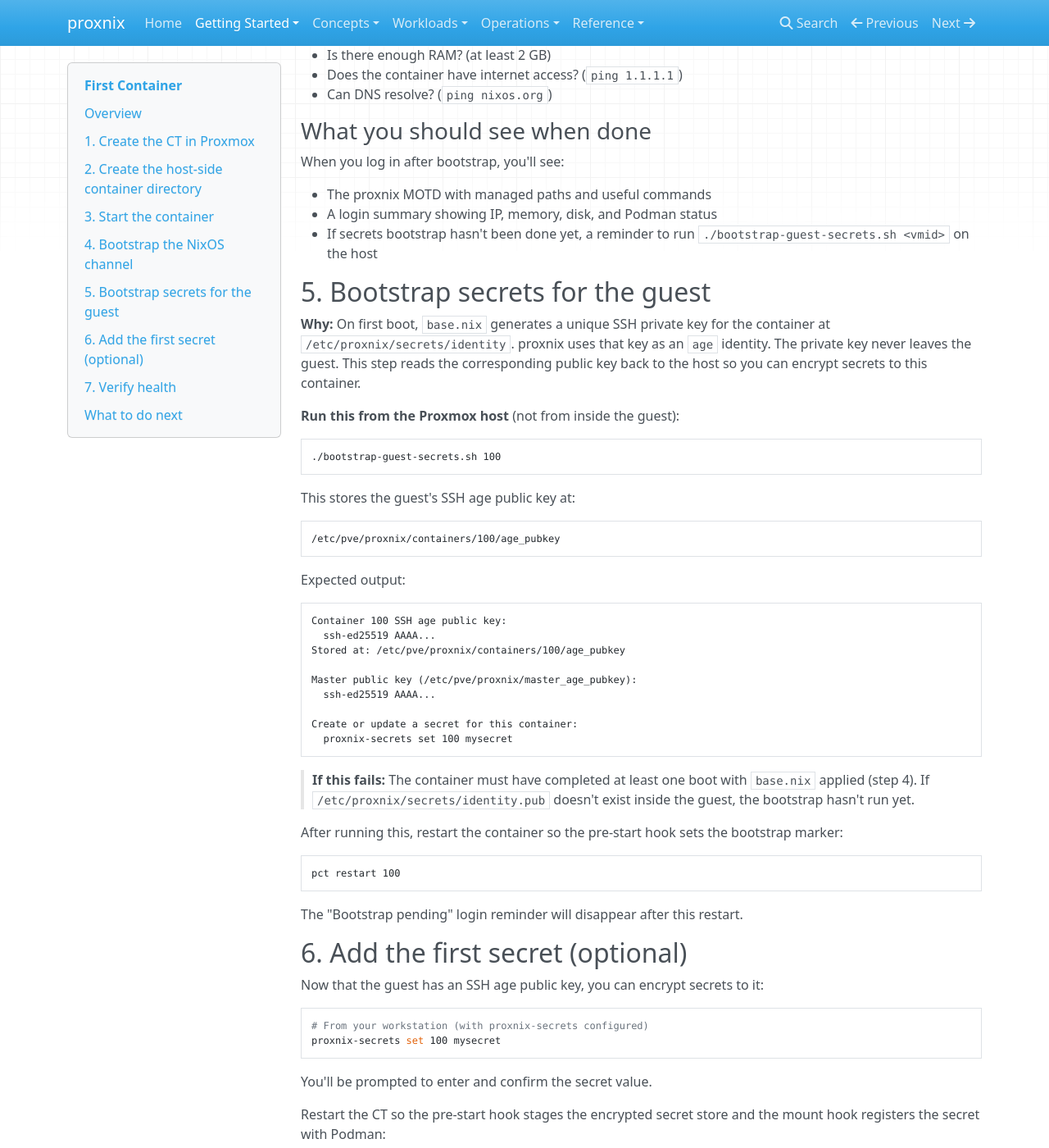
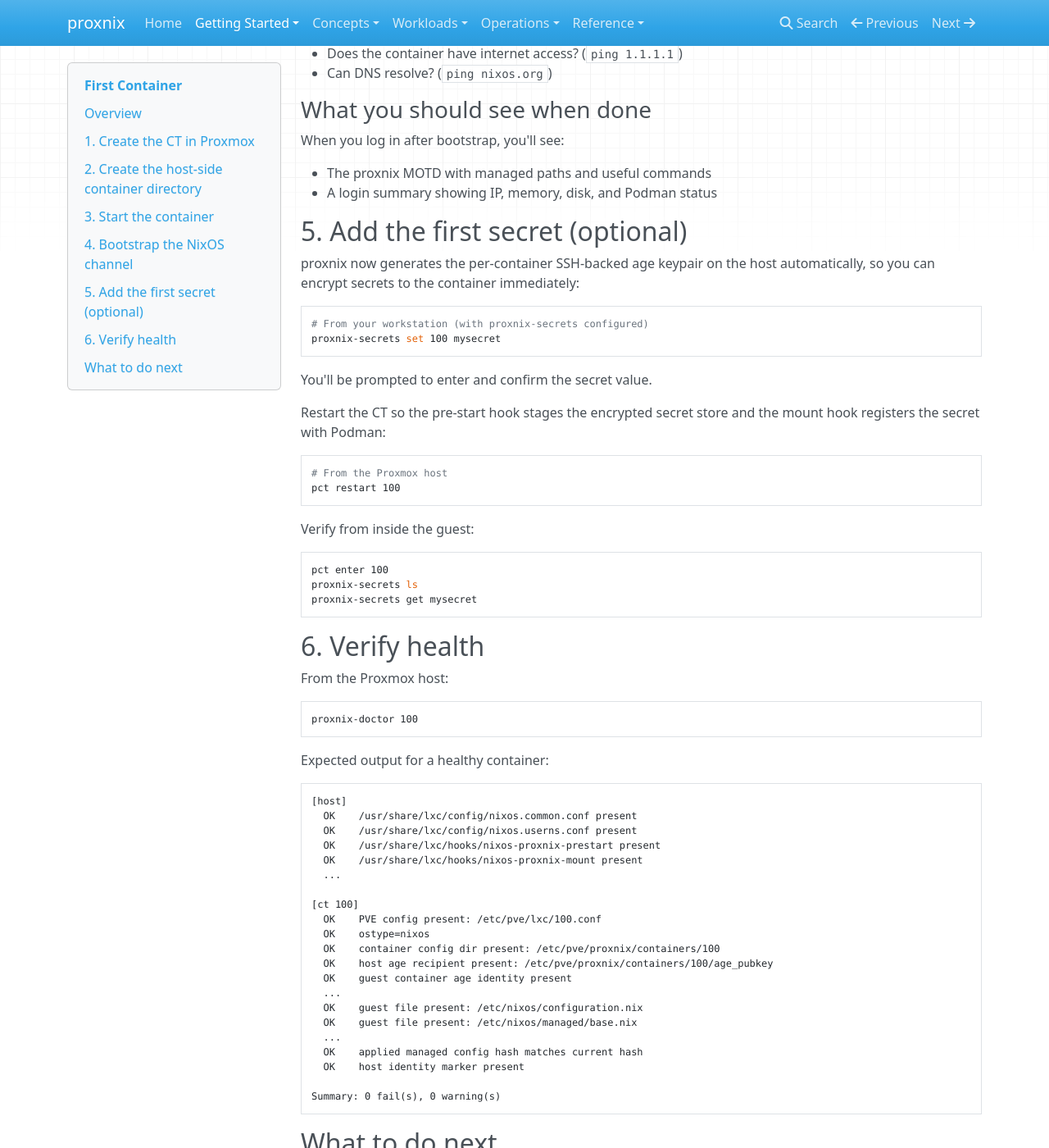
Before and after one commit to denMaier/proxnix, an MkDocs documentation site: the page built from docs/getting-started/first-container.md, in a window 1280 px wide and 1400 px high, scrolled down 2793 px. Shown: the whole window at 82% size. Built offline with MkDocs 1.6.1, drawn with Linux system fonts in a browser that asks for light colours; nearby versions of some CDN libraries; some of the changed text lies outside the part shown.

Commit message:
ssh keys are now host managed, so secrets must not be bootstraped manually anymore

````diff
--- a/docs/getting-started/first-container.md
+++ b/docs/getting-started/first-container.md
@@ -14,9 +14,8 @@
 | 2 | Create the host-side config directory | proxnix reads per-container config from here |
 | 3 | Start the container | Triggers the pre-start and mount hooks that seed NixOS config |
 | 4 | Bootstrap the NixOS channel | Fresh templates lack the root `nixos` channel needed for `nixos-rebuild` |
-| 5 | Bootstrap secrets for the guest | Records the guest's age public key so you can encrypt secrets to it |
-| 6 | Add the first secret (optional) | Demonstrates the secrets workflow |
-| 7 | Verify health | Confirms everything is wired up correctly |
+| 5 | Add the first secret (optional) | Demonstrates the secrets workflow |
+| 6 | Verify health | Confirms everything is wired up correctly |
 
 ## 1. Create the CT in Proxmox
 
@@ -132,51 +131,10 @@
 
 - The proxnix MOTD with managed paths and useful commands
 - A login summary showing IP, memory, disk, and Podman status
-- If secrets bootstrap hasn't been done yet, a reminder to run `./bootstrap-guest-secrets.sh <vmid>` on the host
 
-## 5. Bootstrap secrets for the guest
+## 5. Add the first secret (optional)
 
-**Why:** On first boot, `base.nix` generates a unique SSH private key for the container at `/etc/proxnix/secrets/identity`. proxnix uses that key as an `age` identity. The private key never leaves the guest. This step reads the corresponding public key back to the host so you can encrypt secrets to this container.
-
-**Run this from the Proxmox host** (not from inside the guest):
-
-```bash
-./bootstrap-guest-secrets.sh 100
-```
-
-This stores the guest's SSH age public key at:
-
-```text
-/etc/pve/proxnix/containers/100/age_pubkey
-```
-
-Expected output:
-
-```text
-Container 100 SSH age public key:
-  ssh-ed25519 AAAA...
-Stored at: /etc/pve/proxnix/containers/100/age_pubkey
-
-Master public key (/etc/pve/proxnix/master_age_pubkey):
-  ssh-ed25519 AAAA...
-
-Create or update a secret for this container:
-  proxnix-secrets set 100 mysecret
-```
-
-> **If this fails:** The container must have completed at least one boot with `base.nix` applied (step 4). If `/etc/proxnix/secrets/identity.pub` doesn't exist inside the guest, the bootstrap hasn't run yet.
-
-After running this, restart the container so the pre-start hook sets the bootstrap marker:
-
-```bash
-pct restart 100
-```
-
-The "Bootstrap pending" login reminder will disappear after this restart.
-
-## 6. Add the first secret (optional)
-
-Now that the guest has an SSH age public key, you can encrypt secrets to it:
+proxnix now generates the per-container SSH-backed age keypair on the host automatically, so you can encrypt secrets to the container immediately:
 
 ```bash
 # From your workstation (with proxnix-secrets configured)
@@ -200,7 +158,7 @@
 proxnix-secrets get mysecret
 ```
 
-## 7. Verify health
+## 6. Verify health
 
 From the Proxmox host:
 
@@ -222,12 +180,14 @@
   OK    PVE config present: /etc/pve/lxc/100.conf
   OK    ostype=nixos
   OK    container config dir present: /etc/pve/proxnix/containers/100
+  OK    host age recipient present: /etc/pve/proxnix/containers/100/age_pubkey
+  OK    guest container age identity present
   ...
   OK    guest file present: /etc/nixos/configuration.nix
   OK    guest file present: /etc/nixos/managed/base.nix
   ...
   OK    applied managed config hash matches current hash
-  OK    bootstrap marker present
+  OK    host identity marker present
 
 Summary: 0 fail(s), 0 warning(s)
 ```
--- a/docs/operations/day-2.md
+++ b/docs/operations/day-2.md
@@ -97,7 +97,7 @@
 [ct 100]
   OK    ostype=nixos
   OK    applied managed config hash matches current hash
-  OK    bootstrap marker present
+  OK    host identity marker present
 
 Summary: 0 fail(s), 0 warning(s)
 ```
````
Also changed, not shown: docs/concepts/secrets.md (+14 -23 lines), docs/operations/troubleshooting.md (+3 -4 lines), docs/reference/commands.md (+5 -3 lines), docs/reference/files-and-directories.md (+9 -6 lines), 7 other files.
